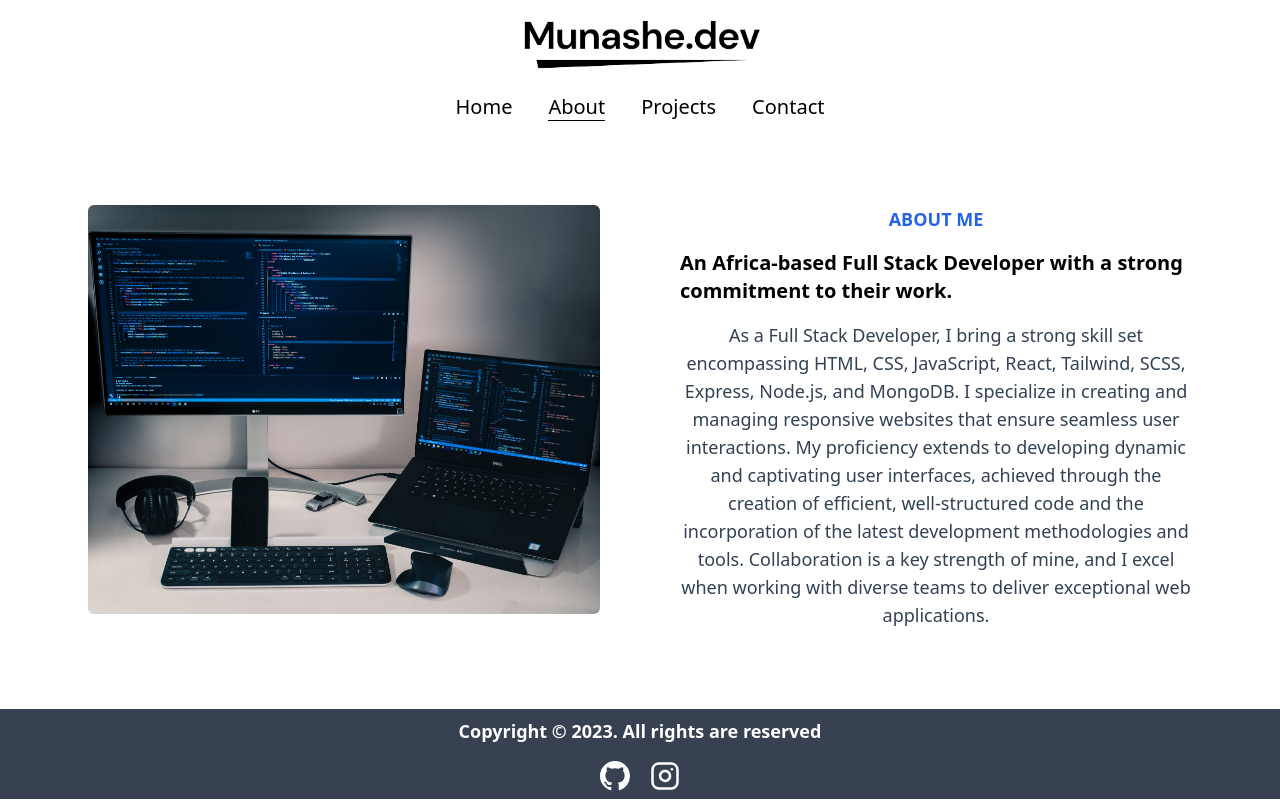
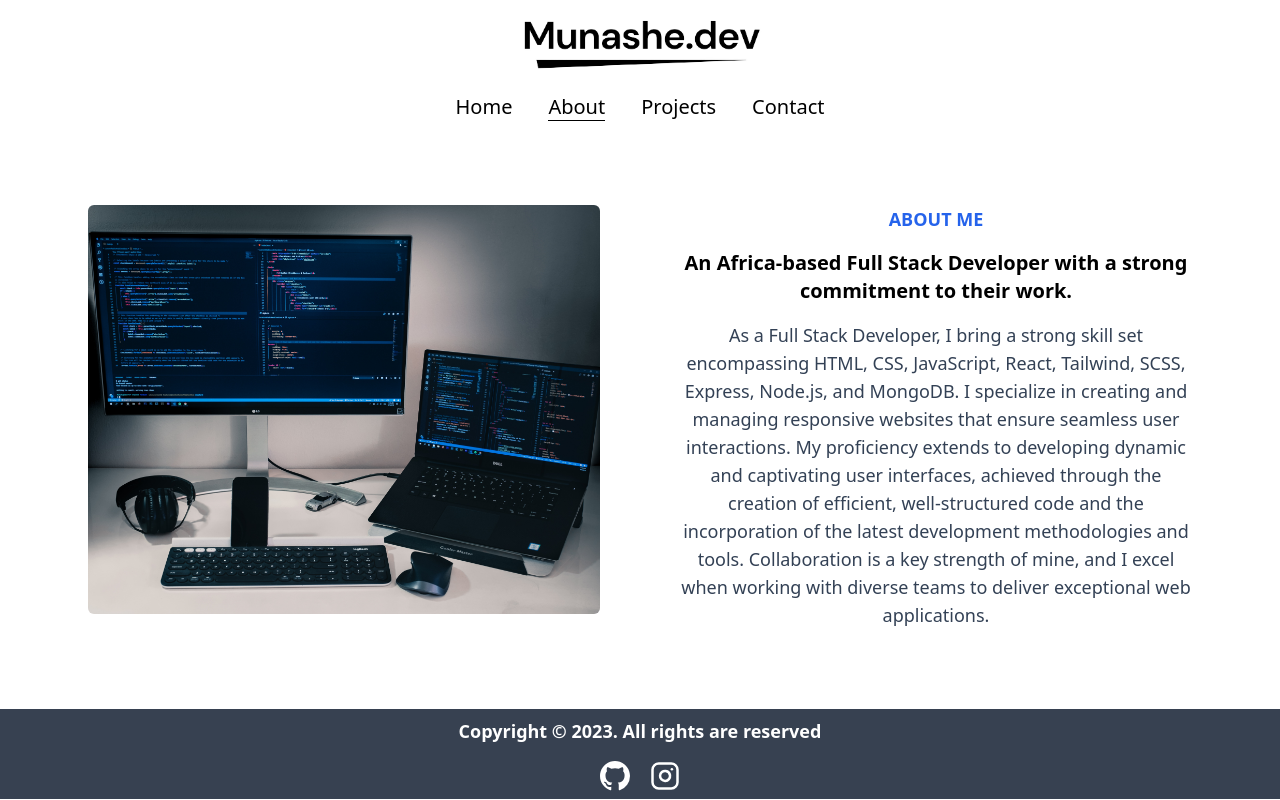
Before and after one commit to munashex/Munashe.dev, a React (Vite) app: page /about in a window 1280 px wide. Built offline with nearby package versions, Linux system fonts and the light colour scheme; what tailwindcss-animated would draw is missing.

Commit message:
all done now

```diff
--- a/src/Pages/About.jsx
+++ b/src/Pages/About.jsx
@@ -23,7 +23,7 @@ function About() {
   <div className="max-w-[90%] md:max-w-lg lg:max-w-lg mx-auto animate-fade-left animate-delay-500 space-y-4 lg:mx-0">
     <h1 className="text-center text-lg font-bold text-blue-600">ABOUT ME</h1>
 
-    <h1 className="text-xl font-bold  text-start">An Africa-based Full Stack Developer with a strong commitment to their work.</h1>
+    <h1 className="text-lg md:text-xl font-bold text-center">An Africa-based Full Stack Developer with a strong commitment to their work.</h1>
      <h1 className=" text-lg text-slate-700 text-center">
 
      As a Full Stack Developer, I bring a strong skill set
```
